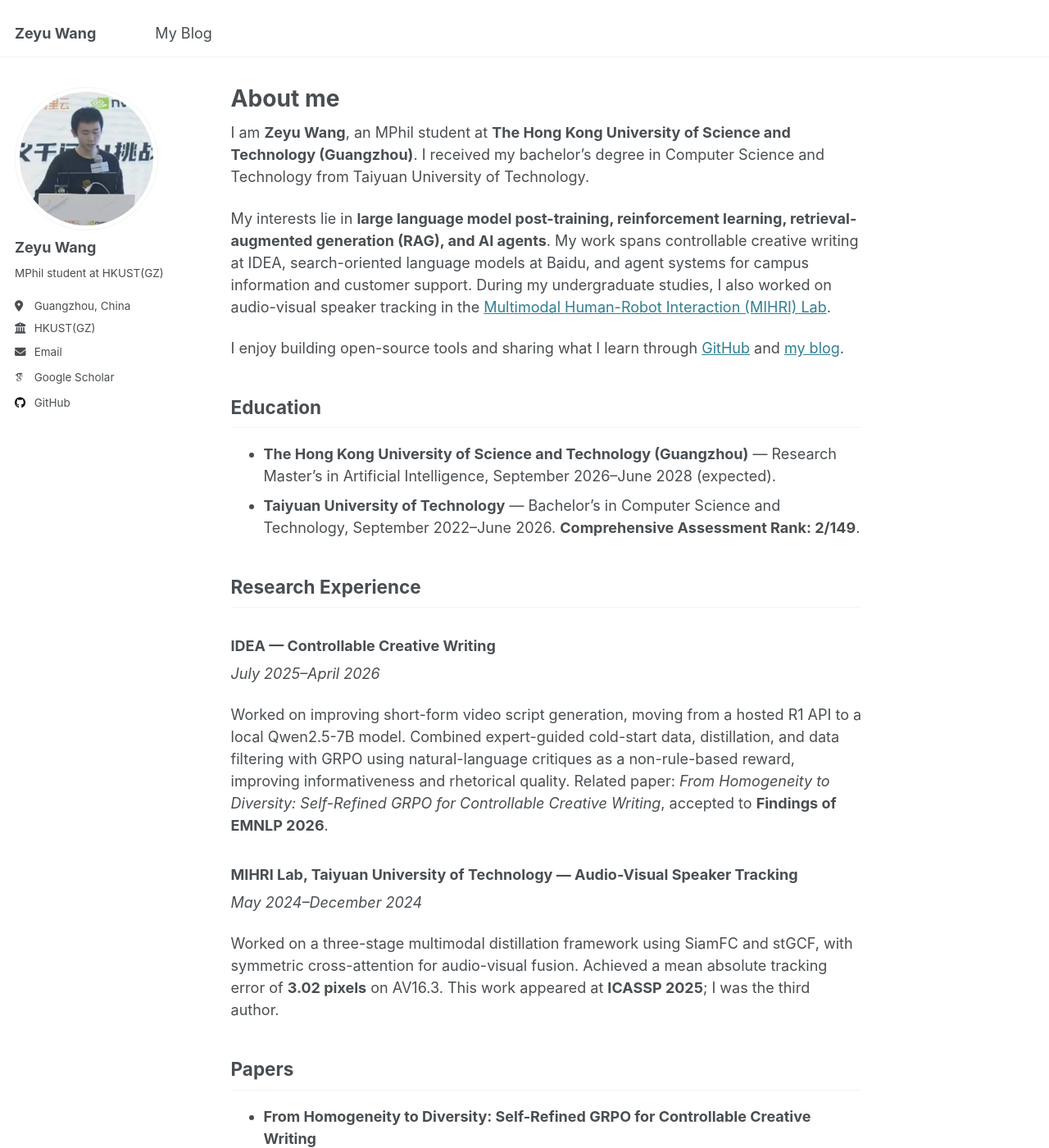
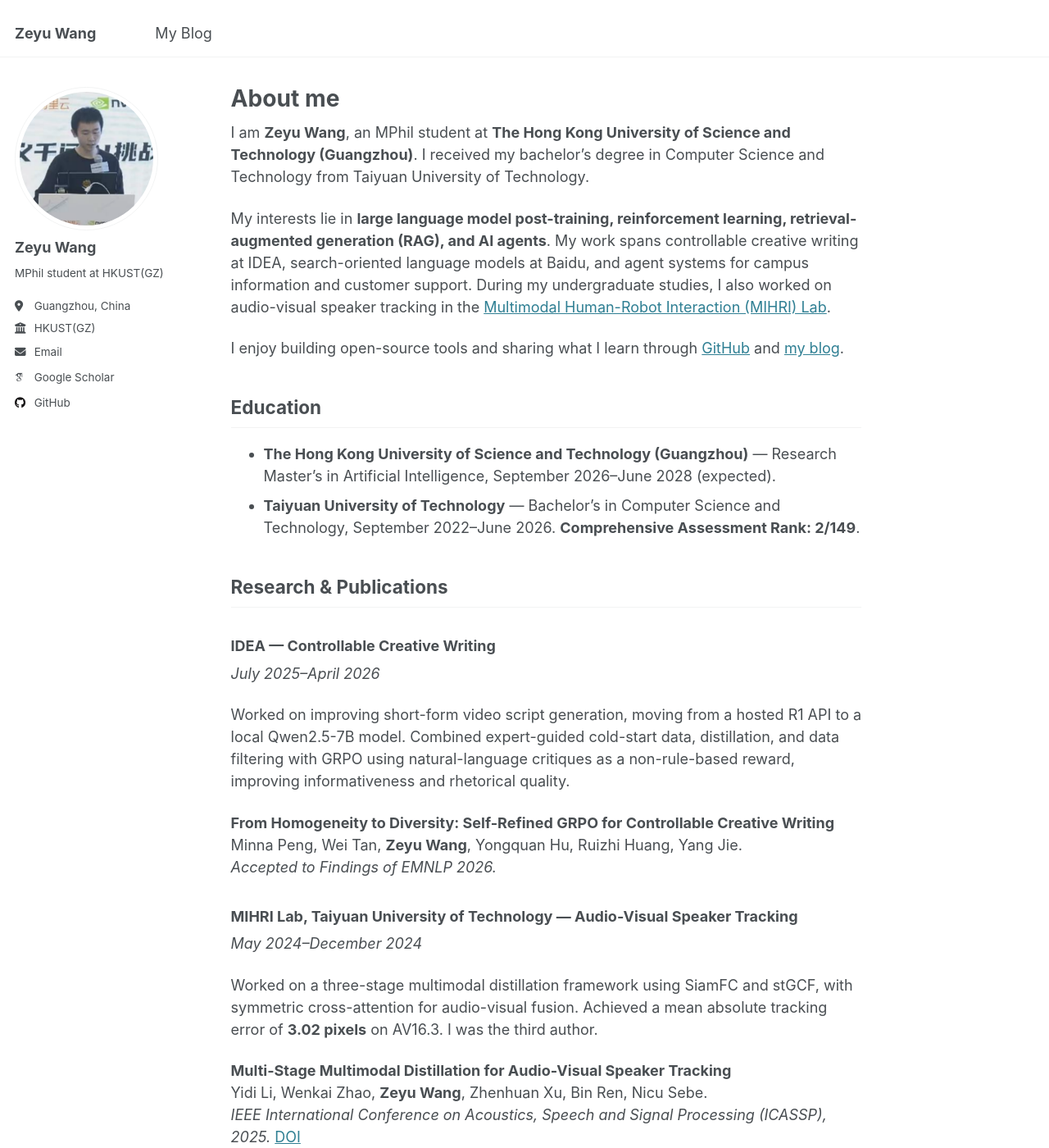
Before and after one commit to moyitech/moyitech.github.io, a Jekyll site: the page built from _pages/about.md, in a window 1280 px wide and 1400 px high. Shown: the whole window at 82% size. Built offline with Jekyll 4.4.1, drawn with Linux system fonts in a browser that asks for light colours; some web fonts are replaced.

Commit message:
Combine research experience and publications

```diff
--- a/_pages/about.md
+++ b/_pages/about.md
@@ -18,28 +18,27 @@ I enjoy building open-source tools and sharing what I learn through [GitHub](htt
 - **The Hong Kong University of Science and Technology (Guangzhou)** — Research Master's in Artificial Intelligence, September 2026–June 2028 (expected).
 - **Taiyuan University of Technology** — Bachelor's in Computer Science and Technology, September 2022–June 2026. **Comprehensive Assessment Rank: 2/149**.
 
-## Research Experience
+## Research & Publications
 
 ### IDEA — Controllable Creative Writing
 
 *July 2025–April 2026*
 
-Worked on improving short-form video script generation, moving from a hosted R1 API to a local Qwen2.5-7B model. Combined expert-guided cold-start data, distillation, and data filtering with GRPO using natural-language critiques as a non-rule-based reward, improving informativeness and rhetorical quality. Related paper: *From Homogeneity to Diversity: Self-Refined GRPO for Controllable Creative Writing*, accepted to **Findings of EMNLP 2026**.
+Worked on improving short-form video script generation, moving from a hosted R1 API to a local Qwen2.5-7B model. Combined expert-guided cold-start data, distillation, and data filtering with GRPO using natural-language critiques as a non-rule-based reward, improving informativeness and rhetorical quality.
+
+**From Homogeneity to Diversity: Self-Refined GRPO for Controllable Creative Writing**<br>
+Minna Peng, Wei Tan, **Zeyu Wang**, Yongquan Hu, Ruizhi Huang, Yang Jie.<br>
+*Accepted to Findings of EMNLP 2026.*
 
 ### MIHRI Lab, Taiyuan University of Technology — Audio-Visual Speaker Tracking
 
 *May 2024–December 2024*
 
-Worked on a three-stage multimodal distillation framework using SiamFC and stGCF, with symmetric cross-attention for audio-visual fusion. Achieved a mean absolute tracking error of **3.02 pixels** on AV16.3. This work appeared at **ICASSP 2025**; I was the third author.
+Worked on a three-stage multimodal distillation framework using SiamFC and stGCF, with symmetric cross-attention for audio-visual fusion. Achieved a mean absolute tracking error of **3.02 pixels** on AV16.3. I was the third author.
 
-## Papers
-
-- **From Homogeneity to Diversity: Self-Refined GRPO for Controllable Creative Writing**<br>
-  Minna Peng, Wei Tan, **Zeyu Wang**, Yongquan Hu, Ruizhi Huang, Yang Jie.<br>
-  *Accepted to Findings of EMNLP 2026.*
-- **Multi-Stage Multimodal Distillation for Audio-Visual Speaker Tracking**<br>
-  Yidi Li, Wenkai Zhao, **Zeyu Wang**, Zhenhuan Xu, Bin Ren, Nicu Sebe.<br>
-  *IEEE International Conference on Acoustics, Speech and Signal Processing (ICASSP), 2025.* [DOI](https://doi.org/10.1109/ICASSP49660.2025.10888838)
+**Multi-Stage Multimodal Distillation for Audio-Visual Speaker Tracking**<br>
+Yidi Li, Wenkai Zhao, **Zeyu Wang**, Zhenhuan Xu, Bin Ren, Nicu Sebe.<br>
+*IEEE International Conference on Acoustics, Speech and Signal Processing (ICASSP), 2025.* [DOI](https://doi.org/10.1109/ICASSP49660.2025.10888838)
 
 ## Internships
 
```
